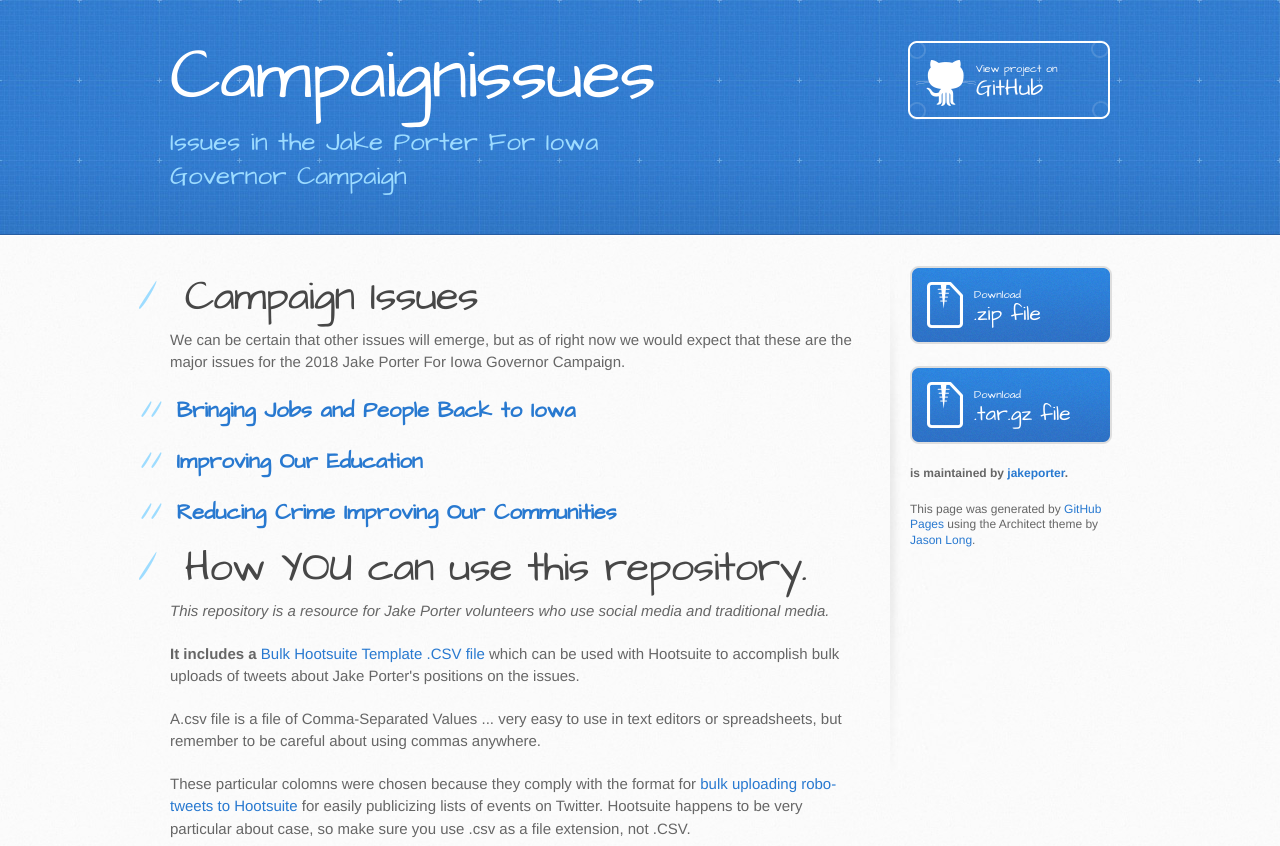
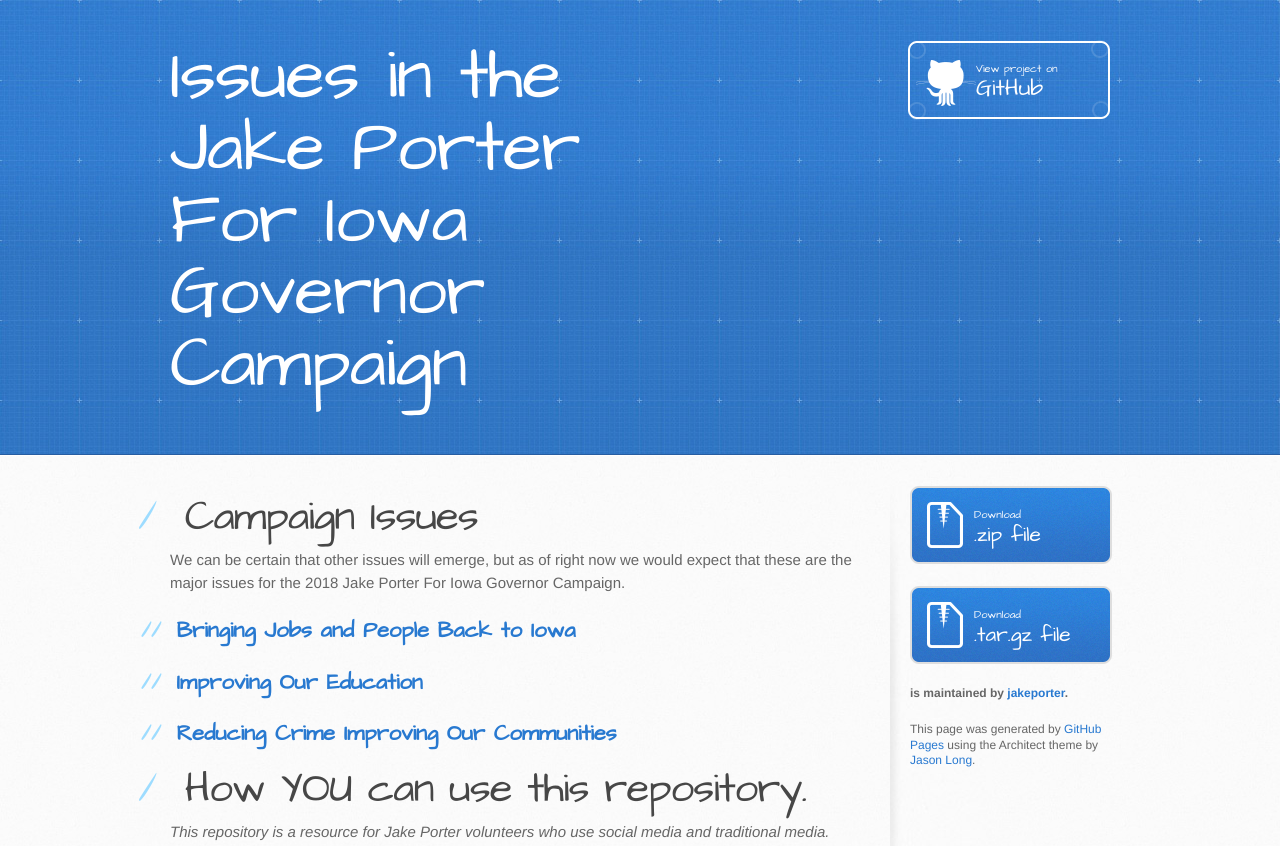
Before and after one commit to gitter-badger/CampaignIssues, a plain HTML site: page index.html in a window 1280 px wide. Shown: the top 846 px of the page. Drawn offline with Linux system fonts and the light colour scheme.

Commit message:
Update index.html

```diff
--- a/index.html
+++ b/index.html
@@ -19,8 +19,7 @@
   <body>
     <header>
       <div class="inner">
-        <h1>Campaignissues</h1>
-        <h2>Issues in the Jake Porter For Iowa Governor Campaign</h2>
+        <h1>Issues in the Jake Porter For Iowa Governor Campaign</h1>
         <a href="https://github.com/jakeporter/CampaignIssues" class="button"><small>View project on</small> GitHub</a>
       </div>
     </header>
```
